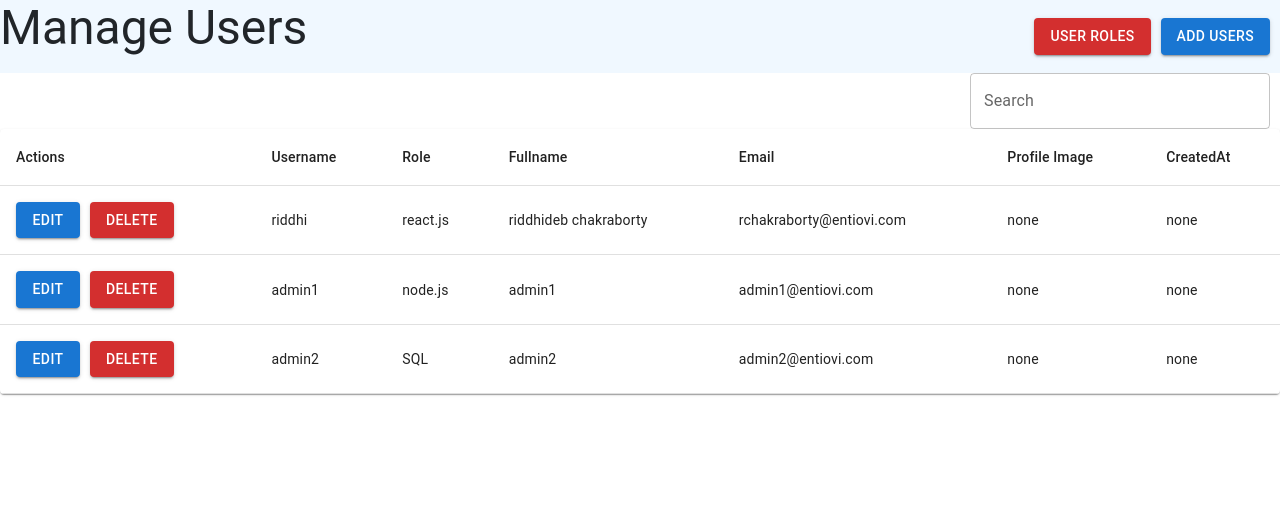
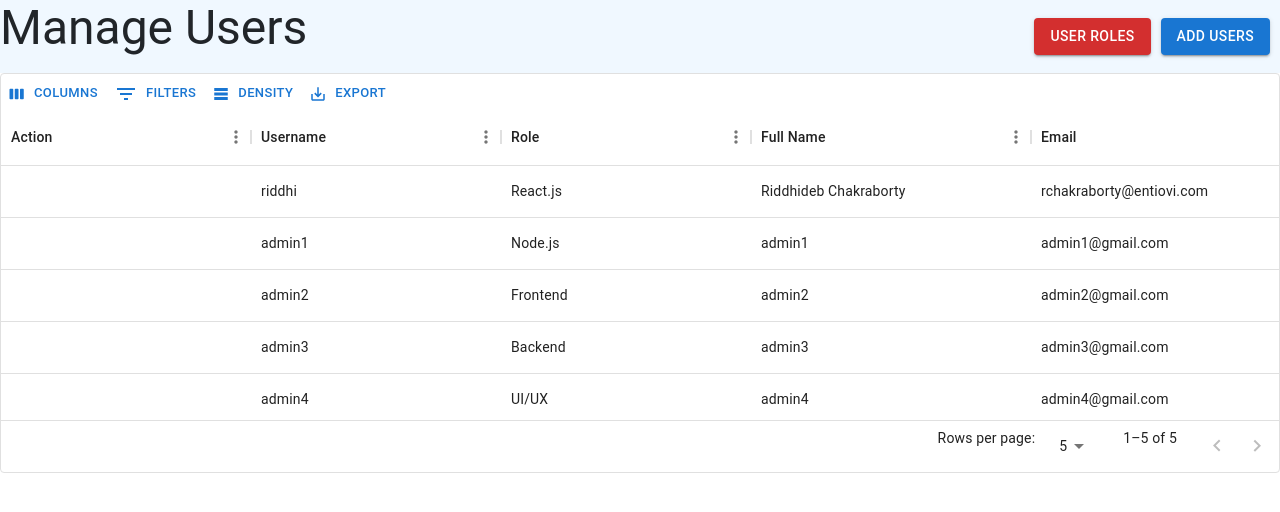
Before and after one commit to RIDDHIDEB/Manage-users, a React (Create React App) app: page / in a window 1280 px wide. Shown: the top 512 px of the page. Built offline with nearby package versions, Linux system fonts and the light colour scheme.

Commit message:
added datagrid

```diff
--- a/src/AddUser.js
+++ b/src/AddUser.js
@@ -11,38 +11,6 @@ function AddUser() {
   const handleClose = () => setShow(false);
   const handleShow = () => setShow(true);
 
-  const [data, setData] = useState();
-
-  const [newUser, setNewUser] = useState({
-    username: '',
-    fullname: '',
-    email: '',
-  });
-
-  const handleNewUserChange = (e) => {
-    const { name, value } = e.target;
-    setNewUser((prevUser) => ({
-      ...prevUser,
-      [name]: value,
-    }));
-  };
-
-  const handleAddUser = () => {
-    // Validate the form input here as needed
-    // Add the new user to the data array
-    setData([...data, { ...newUser, id: data.length + 1 }]);
-
-    handleClose();
-
-    setNewUser({
-      username: '',
-      fullname: '',
-      email: '',
-    });
-  };
-
-
-
   return(
     <React.Fragment>
       <Button variant='contained' onClick={handleShow}>Add Users</Button>
@@ -55,26 +23,23 @@ function AddUser() {
           <div className="row">
             <div className="col">
               <div className="form-group" >
-              <TextField name="username" label="Username" variant="outlined" fullWidth margin="normal" value={newUser.username}
-            onChange={handleNewUserChange}/>
+              <TextField name="username" label="username" variant="outlined" fullWidth margin="normal"/>
               </div>
             </div>
 
               <div className="form-group">
-              <TextField name="fullname" label="fullname" variant="outlined" fullWidth margin="normal" value={newUser.fullname}
-            onChange={handleNewUserChange}/>
+              <TextField name="fullname" label="fullname" variant="outlined" fullWidth margin="normal"/>
               </div>
             </div>
 
             <div className="form-group">
-            <TextField name="email" label="email" variant="outlined" fullWidth margin="normal" value={newUser.email}
-            onChange={handleNewUserChange}/>
+            <TextField name="email" label="email" variant="outlined" fullWidth margin="normal"/>
               </div>
 
             </form>
             </Modal.Body>
 
-                <Button variant="contained" className='modal-button' onClick={handleAddUser}>Add User</Button>
+                <Button variant="contained" className='modal-button'>Add User</Button>
 
         </div>
       </Modal>
--- a/src/CrudTable.js
+++ b/src/CrudTable.js
@@ -1,35 +1,54 @@
-import React, { useState } from 'react';
-import { Table, TableBody, TableCell,Typography, TableContainer, TableHead, TableRow, Paper, Button,TextField} from '@mui/material';
+import * as React from 'react';
+import { DataGrid } from '@mui/x-data-grid';
+import {
+  GridToolbarContainer,
+  GridToolbarColumnsButton,
+  GridToolbarFilterButton,
+  GridToolbarExport,
+  GridToolbarDensitySelector,
+} from '@mui/x-data-grid';
+import { Button,Typography, TextField } from '@mui/material';
 import AddUser from './AddUser';
 
-const CrudTable = () => {
-  // Sample data (you can replace this with your own data)
-  const [data, setData] = useState([
-    {id:1, action:'action',username:'riddhi', role: 'react.js ',fullname:'riddhideb chakraborty',email:'rchakraborty@entiovi.com',profileimage:'none',createdat:'none' },
-    {id:2, action:'action',username:'admin1', role: 'node.js ',fullname:'admin1',email:'admin1@entiovi.com',profileimage:'none',createdat:'none'  },
-    {id:3, action:'action',username:'admin2', role: 'SQL ',fullname:'admin2',email:'admin2@entiovi.com',profileimage:'none',createdat:'none'  },
-  ]);
+export default function CrudTable() {
+const columns = [
+  { field: 'action', headerName: 'Action', width: 250 },
+  { field: 'username', headerName: 'Username', width: 250 },
+  { field: 'role', headerName: 'Role', width: 250 },
 
-  const [searchQuery, setSearchQuery] = useState('');
+  {
+    field: 'fullName',
+    headerName: 'Full Name',
+    width: 280,
+    valueGetter: (params) =>
+      `${params.row.fullname || ''} `
+  },
+  { field: 'email', headerName: 'Email', width: 280 },
+  { field: 'profileimage', headerName: 'Profile Image', width: 250 },
+  { field: 'createdat', headerName: 'Created At', width: 250 },
+];
 
-  // Function to delete an item
-  const handleDelete = (id) => {
-    const updatedData = data.filter((item) => item.id !== id);
-    setData(updatedData);
-  };
+const rows = [
+  { id: 1, action:'', username: 'riddhi', role: 'React.js', fullname:'Riddhideb Chakraborty', email:'rchakraborty@entiovi.com', profileimage:'NA', createdat:'12/10/2023'},
+  { id: 2, action:'', username: 'admin1', role: 'Node.js', fullname:'admin1', email:'admin1@gmail.com', profileimage:'NA', createdat:'NA'},
+  { id: 3, action:'', username: 'admin2', role: 'Frontend', fullname:'admin2', email:'admin2@gmail.com', profileimage:'NA', createdat:'NA'},
+  { id: 4, action:'', username: 'admin3', role: 'Backend', fullname:'admin3', email:'admin3@gmail.com', profileimage:'NA', createdat:'NA'},
+  { id: 5, action:'', username: 'admin4', role: 'UI/UX', fullname:'admin4', email:'admin4@gmail.com', profileimage:'NA', createdat:'NA'},
+];
 
-  const filteredData = data.filter((item) =>
-  item.username.toLowerCase().includes(searchQuery.toLowerCase()) ||
-  item.role.toLowerCase().includes(searchQuery.toLowerCase()) ||
-  item.fullname.toLowerCase().includes(searchQuery.toLowerCase()) ||
-  item.email.toLowerCase().includes(searchQuery.toLowerCase())
-);
+const CustomToolbar=()=> {
+  return (
+    <GridToolbarContainer>
+      <GridToolbarColumnsButton />
+      <GridToolbarFilterButton />
+      <GridToolbarDensitySelector />
+      <GridToolbarExport />
+    </GridToolbarContainer>
+  );
+}
 
   return (
     <>
-
-
-    <div>
       <div style={{display:"flex",justifyContent:"space-between",backgroundColor:"aliceblue"}}>
       <Typography variant='h3' gutterBottom>Manage Users</Typography>
       <div style={{display:"flex",alignItems:"center",padding:"10px"}}>
@@ -37,57 +56,22 @@ const CrudTable = () => {
       <AddUser/>
       </div>
       </div>
-    <div style={{display:"flex",flexDirection:"row-reverse"}}>
 
-      <TextField
-        label="Search"
-        variant="outlined"
-        value={searchQuery}
-        onChange={(e) => setSearchQuery(e.target.value)}
-        style={{ width:"300px",marginRight:"10px" }}
-      /></div>
 
-      <TableContainer component={Paper}>
-        <Table>
-          <TableHead>
-            <TableRow >
-              <TableCell>Actions</TableCell>
-              <TableCell>Username</TableCell>
-              <TableCell>Role</TableCell>
-              <TableCell>Fullname</TableCell>
-              <TableCell>Email</TableCell>
-              <TableCell>Profile Image</TableCell>
-              <TableCell>CreatedAt</TableCell>
-            </TableRow>
-          </TableHead>
-          <TableBody>
-            {data.map((item) => (
-              <TableRow key={item.id}>
-                <TableCell>
-                <Button variant='contained' style={{marginRight:"10px"}}>
-                Edit
-                </Button>
-                <Button  variant='contained' color='error' onClick={() => handleDelete(item.id)}>
-                Delete
-                </Button>
-                </TableCell>
-                <TableCell>{item.username}</TableCell>
-                <TableCell>{item.role}</TableCell>
-                <TableCell>{item.fullname}</TableCell>
-                <TableCell>{item.email}</TableCell>
-                <TableCell>{item.profileimage}</TableCell>
-                <TableCell>{item.createdat}</TableCell>
-
-              </TableRow>
-            ))}
-          </TableBody>
-        </Table>
-      </TableContainer>
-
-      </div>
-
+    <div style={{ height: 400, width: '100%' }}>
+      <DataGrid
+        rows={rows}
+        columns={columns}
+        slots={{
+          toolbar: CustomToolbar,
+        }}
+        initialState={{
+          pagination: {
+            paginationModel: { page: 0, pageSize: 5 },
+          },
+        }}
+        pageSizeOptions={[5, 10]}/>
+    </div>
     </>
   );
-};
-
-export default CrudTable;
+}
```
